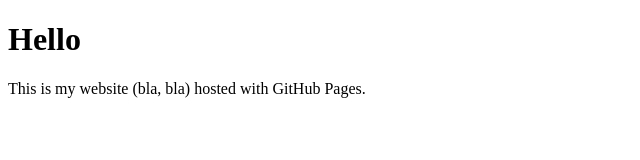
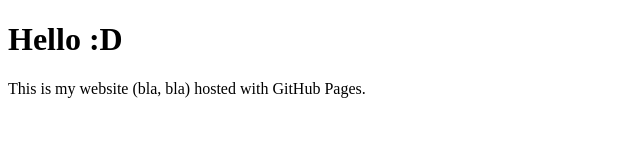
Before and after one commit to woollybird/woollybird.github.io, a plain HTML site: page index.html in a window 1280 px wide. Shown: the full height of the page, 0-640 px from the left. Drawn offline with Linux system fonts and the light colour scheme.

Commit message:
Update index.html

```diff
--- a/index.html
+++ b/index.html
@@ -1,7 +1,7 @@
 <!DOCTYPE html>
 <html>
 <body>
-<h1>Hello</h1>
+<h1>Hello :D</h1>
 <p>This is my website (bla, bla) hosted with GitHub Pages.</p>
 </body>
 </html>
```
